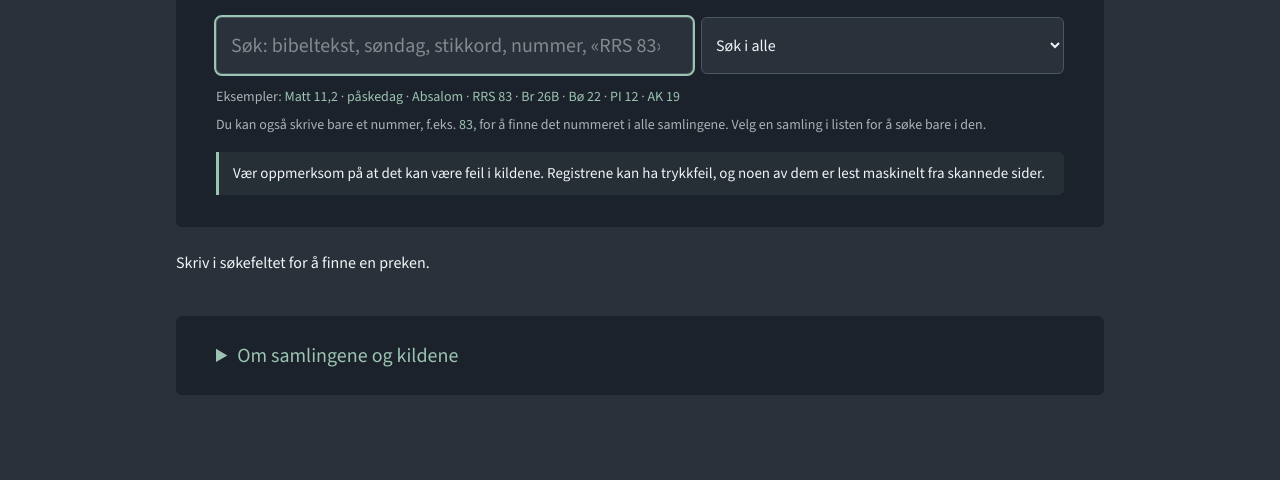
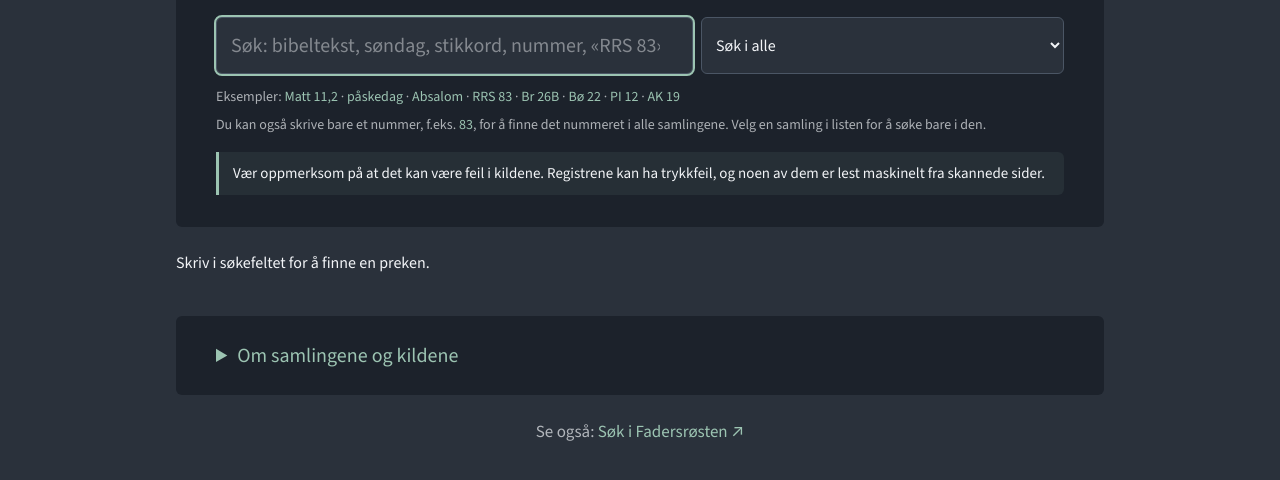
Before and after one commit to prekensok/prekensok.github.io, a plain HTML site: page index.html in a window 1280 px wide. Shown: the part 284-764 px from the top of the page. Drawn offline with nearby package versions, Linux system fonts and the light colour scheme.

Commit message:
Lenke til Fadersrøsten-søket nederst på siden
Co-Authored-By: Claude Opus 5.5 <noreply@anthropic.com>

```diff
--- a/index.html
+++ b/index.html
@@ -63,6 +63,7 @@ a:hover{text-decoration:underline}
 .empty{color:var(--muted);padding:20px 0}
 .more{display:block;margin:16px auto;font:inherit;padding:10px 20px;border:1px solid var(--accent);border-radius:var(--radius);background:transparent;color:var(--accent);cursor:pointer}
 .more:hover{background:var(--accent);color:var(--hit-ink)}
+.foot{margin:24px 0 0;text-align:center;font-size:17px;color:var(--muted)}
 @media (max-width:640px){
   .top .in{padding:16px 16px 18px}
   .top .name{font-size:28px}
@@ -99,6 +100,7 @@ a:hover{text-decoration:underline}
     <table id="coltable"></table>
     <p class="det" style="margin-top:14px" id="sources"></p>
   </details>
+  <p class="foot" id="foot"></p>
 </div>
 
 <script src="data/prekener.js"></script>
@@ -182,6 +184,8 @@ const T = {
     lang:{no:"Norwegian",sv:"Swedish",fi:"Finnish",se:"Northern Sami",smj:"Lule Sami",de:"German",en:"English"}
   }
 };
+// Krysslenke nederst på siden, med navnet den andre appen bruker på hvert språk
+const OTHER = {no:["Se også:","Søk i Fadersrøsten"],sv:["Se även:","Sök i Fadersrösten"],fi:["Katso myös:","Isän Ääni -haku"],en:["See also:","The Father’s Voice Search"]};
 let L = "no";
 try {
   const p = new URLSearchParams(location.search).get("lang");
@@ -445,6 +449,7 @@ function applyLang(){
   document.getElementById("coltable").innerHTML = `<tr><th>${esc(t.hAbbr)}</th><th>${esc(t.hCol)}</th><th>${esc(t.hLang)}</th></tr>` +
     COLS.filter(c => c[0] !== "PAN").map(c => `<tr><td class="abbr">${esc(c[1])}</td><td>${esc(c[2])}</td><td>${t.lang[c[3]]}</td></tr>`).join("");
   document.getElementById("sources").innerHTML = t.sources;
+  document.getElementById("foot").innerHTML = `${esc(OTHER[L][0])} <a href="https://fadersrosten.github.io/?lang=${L}" target="_blank" rel="noopener">${esc(OTHER[L][1])} ↗</a>`;
   document.getElementById("langs").innerHTML = LANGS.map(([k, n]) => `<button lang="${k}" data-l="${k}" aria-pressed="${k === L}">${n}</button>`).join("");
   document.querySelectorAll(".langs button").forEach(b => b.addEventListener("click", () => {
     L = b.dataset.l;
```
